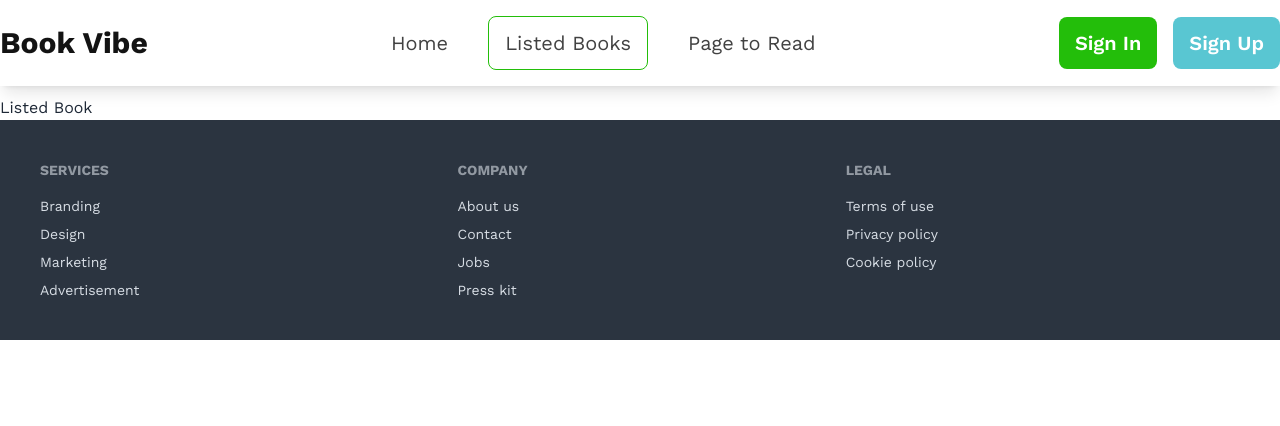
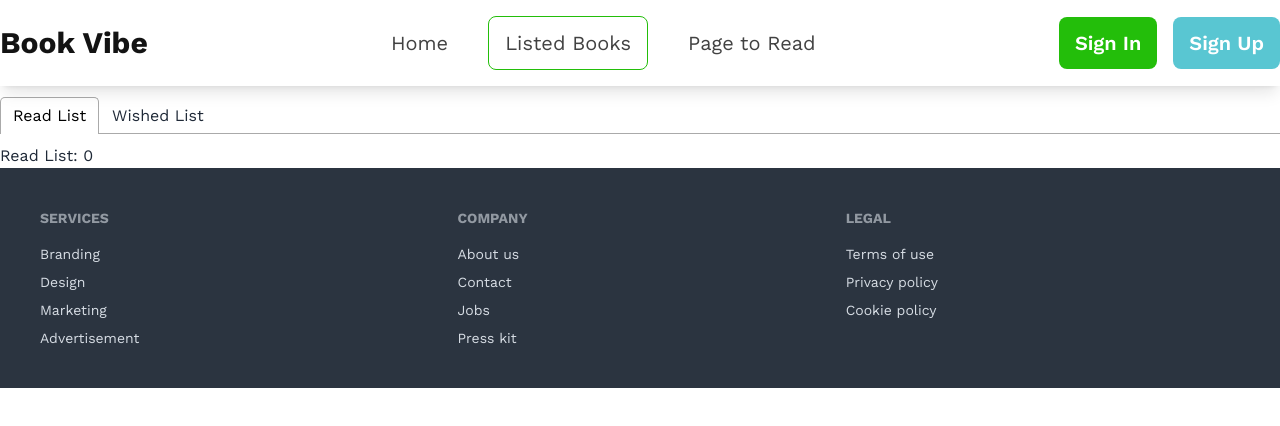
Before and after one commit to abdur-rhaman-babu/book-vibe, a React (Vite) app: page /listed_books in a window 1280 px wide. Shown: the top 426 px of the page. Built offline with nearby package versions, Linux system fonts and the light colour scheme; a web font is replaced by a local one.

Commit message:
add read list and wish list

```diff
--- a/package.json
+++ b/package.json
@@ -14,7 +14,8 @@
     "react": "^18.3.1",
     "react-dom": "^18.3.1",
     "react-icons": "^5.3.0",
-    "react-router-dom": "^6.27.0"
+    "react-router-dom": "^6.27.0",
+    "react-tabs": "^6.0.2"
   },
   "devDependencies": {
     "@eslint/js": "^9.13.0",
--- a/src/components/BookDetails/BookDetails.jsx
+++ b/src/components/BookDetails/BookDetails.jsx
@@ -1,12 +1,12 @@
 import { useLoaderData, useParams } from "react-router-dom";
-import { addDataToLS } from "../../utility";
+import { addListedDataToLS, addWishedListToLS } from "../../utility";
 
 const BookDetails = () => {
   const { bookId } = useParams();
   const id = parseInt(bookId);
   const books = useLoaderData();
   const book = books.find((book) => book.bookId === id);
-  console.log(book);
+  // console.log(book);
   const {
     image,
     tags,
@@ -21,10 +21,12 @@ const BookDetails = () => {
   } = book;
 
   const handleMarkAsRead = (id) =>{
-      console.log('handlemarkasread')
-      addDataToLS(id)
+      addListedDataToLS(id)
   }
 
+  const handleMarkAsWishList = (id) =>{
+        addWishedListToLS(id)
+  }
 
   return (
     <div className="flex items-center justify-center gap-10">
@@ -54,7 +56,7 @@ const BookDetails = () => {
             </div>
           <div className="space-x-5 my-5">
           <button onClick={()=>handleMarkAsRead(id)} className="py-3 px-5 border rounded-lg font-semibold">Read</button>
-          <button className="py-3 px-5 border rounded-lg bg-[#50B1C9] font-semibold text-white">Wishlist</button>
+          <button onClick={()=>handleMarkAsWishList(id)} className="py-3 px-5 border rounded-lg bg-[#50B1C9] font-semibold text-white">Wishlist</button>
           </div>
       </div>
     </div>
--- a/src/components/ListedBook/ListedBook.jsx
+++ b/src/components/ListedBook/ListedBook.jsx
@@ -1,11 +1,44 @@
+import { useLoaderData } from "react-router-dom";
+import { Tab, Tabs, TabList, TabPanel } from "react-tabs";
+import "react-tabs/style/react-tabs.css";
+import { getListFromLS, getWishedListFromLS } from "../../utility";
+import { useEffect, useState } from "react";
+import Book from "../Book/Book";
+const ListedBook = () => {
+    const [readList, setReadList] = useState([])
+    const [wishList, setWishList] = useState([])
+    const books = useLoaderData()
 
+    useEffect(() => {
+      const listedReadBook = getListFromLS()
+      const listedWishedBook = getWishedListFromLS()
+      const listedBook = books.filter(book=> listedReadBook.includes(book.bookId))
+      setReadList(listedBook)
+      const listWishBook = books.filter(book=> listedWishedBook.includes(book.bookId))
+      setWishList(listWishBook)
+    }, [])
 
-const ListedBook = () => {
-    return (
-        <div>
-            <h1>Listed Book</h1>
-        </div>
-    );
+  return (
+    <Tabs>
+      <TabList>
+        <Tab>Read List</Tab>
+        <Tab>Wished List</Tab>
+      </TabList>
+
+      <TabPanel>
+        <h2>Read List: {readList.length}</h2>
+        {
+            readList.map(book=> <Book key={book.bookId} book={book}/>)
+        }
+      </TabPanel>
+      <TabPanel>
+        <h2>Wished List: {wishList.length}</h2>
+        {
+            wishList.map(book=> <Book key={book.bookId} book={book}/>)
+        }
+      </TabPanel>
+    </Tabs>
+  );
 };
 
 export default ListedBook;
--- a/src/main.jsx
+++ b/src/main.jsx
@@ -28,7 +28,8 @@ const router = createBrowserRouter([
       },
       {
         path:'/listed_books',
-        element:<ListedBook/>
+        element:<ListedBook/>,
+        loader: ()=> fetch('booksData.json')
       },
       {
         path:'/pages',
--- a/src/utility.js
+++ b/src/utility.js
@@ -8,7 +8,7 @@ const getListFromLS = () =>{
     }
 }
 
-const addDataToLS = (id) =>{
+const addListedDataToLS = (id) =>{
     const storedList = getListFromLS()
     if(storedList.includes(id)){
       alert('this data already exsist')
@@ -19,4 +19,25 @@ const addDataToLS = (id) =>{
     }
 }
 
-export {addDataToLS}
+const getWishedListFromLS = () =>{
+    const storedWishedList = localStorage.getItem('wish-list')
+    if(storedWishedList){
+        const wishedList = JSON.parse(storedWishedList)
+        return wishedList;
+    }else{
+        return []
+    }
+}
+
+const addWishedListToLS = (id) =>{
+    const storedWishedList = getWishedListFromLS()
+    if(storedWishedList.includes(id)){
+        alert('data ready added')
+    }else{
+        storedWishedList.push(id)
+        const listStringfy = JSON.stringify(storedWishedList)
+        localStorage.setItem('wish-list', listStringfy)
+    }
+}
+
+export {addListedDataToLS, addWishedListToLS, getListFromLS, getWishedListFromLS}
```
Also changed, not shown: 1 other file (tests, documents, lock files or other folders).
